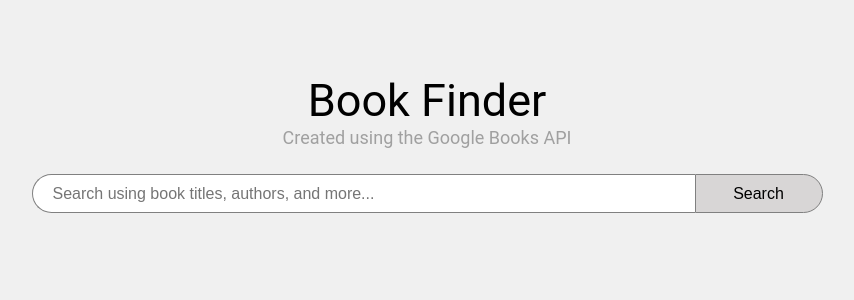
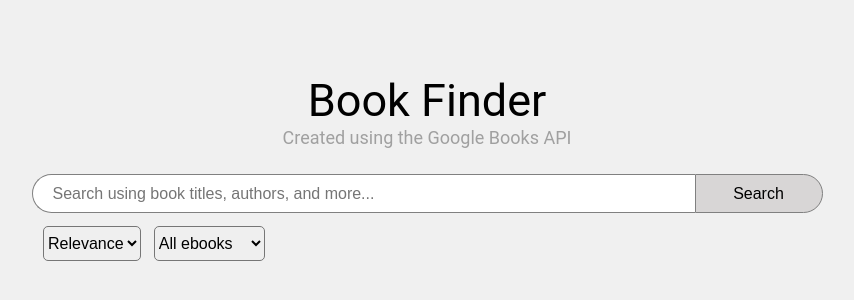
Before and after one commit to seb7wake/book-finder, a React (Create React App) app: page / in a window 1280 px wide. Shown: the part 92-392 px from the top of the page, without its empty margins (213-1067 px from the left). Built offline with nearby package versions, Linux system fonts and the light colour scheme.

Commit message:
made changes to search bar and book listings

```diff
--- a/src/components/Card.js
+++ b/src/components/Card.js
@@ -1,9 +1,8 @@
 import React from 'react'
 
 const Card = (props) => {
-  return (
-    <div>
-      <div>{props.title}</div>
+  {
+    /* <div>{props.title}</div>
 <div>{props.authors}</div>
 <div>{props.rating}</div>
 <div>{props.published_at}</div>
@@ -11,6 +10,25 @@
 <div>{props.pageCount}</div>
 <div>{props.rating}</div>
 <div>{props.subject}</div>
+<div>{props.thumbnail}</div> */
+  }
+  return (
+    <div className="card-wrapper">
+      <div className="card-info">
+        <div className="image-wrapper">
+          <img src={props.thumbnail} />
+        </div>
+        <div className="book-info">
+          <label className="book-title">{props.title}</label>
+          <label className="authors">{props.authors}</label>
+          <p>{props.description}</p>
+          {props.rating && <p>{props.rating}/5</p>}
+          {props.published_at && (
+            <p>Year: {props.published_at.substring(0, 4)}</p>
+          )}
+        </div>
+      </div>
+      <style></style>
     </div>
   )
 }
--- a/src/pages/Home.js
+++ b/src/pages/Home.js
@@ -9,7 +9,8 @@
   const [books, setBooks] = React.useState([])
   const [start, setStart] = React.useState(0)
   const [loading, setLoading] = React.useState(true)
-  const [order, setOrder] = React.useState('relevance')
+  const [order, setOrder] = React.useState('Relevance')
+  const [filter, setFilter] = React.useState('ebooks')
   const [search, setSearch] = React.useState('')
   // https://www.googleapis.com/books/v1/volumes?q=inauthor:daniel+keyes+intitle:flowers+subject:&orderBy=newest&printType=books&startIndex=0
 
@@ -24,13 +25,23 @@
       ? document.getElementById('search-bar').value
       : ''
     setSearch(newSearch)
+    let newOrder = document.getElementById('sort').value
+      ? document.getElementById('sort').value
+      : order
+    setOrder(newOrder)
+    let newFilter = document.getElementById('filter').value
+      ? document.getElementById('filter').value
+      : filter
+    setFilter(newFilter)
     let url =
       'https://www.googleapis.com/books/v1/volumes?q=' +
       newSearch.replace(' ', '+') +
       '&orderBy=' +
-      order +
+      newOrder +
       '&printType=books' +
-      '&startIndex=0'
+      '&startIndex=0' +
+      '&filter=' +
+      newFilter
     console.log(url)
     const res = await fetch(url)
     const data = await res.json()
@@ -54,7 +65,9 @@
       order +
       '&printType=books' +
       '&startIndex=' +
-      newIndex
+      newIndex +
+      '&filter=' +
+      filter
     console.log(newUrl)
     setStart(newIndex)
     const res = await fetch(newUrl)
@@ -65,6 +78,13 @@
     setBooks(newBooks)
   }
 
+  const update = () => {
+    if (books.length > 0) {
+      findBooks()
+    }
+  }
+
+  const headerAndSearch = () => {
     return (
       <div>
         <header>
@@ -84,10 +104,28 @@
               onClick={findBooks}
               value="Search"
             />
+            <br />
+            <div className="filters">
+              <select id="sort" onChange={update}>
+                <option value="relevance"> Relevance </option>
+                <option value="newest"> Newest</option>
+              </select>
+              <select id="filter" onChange={update}>
+                <option value="ebooks"> All ebooks </option>
+                <option value="free-ebooks"> Free ebooks</option>
+                <option value="paid-ebooks"> Paid ebooks</option>
+              </select>
             </div>
           </div>
+        </div>
+      </div>
+    )
+  }
+
+  return (
+    <div>
       {books.length > 0 && hasSearched ? (
-        <div className={'container'}>
+        <div>
           <InfiniteScroll
             style={{
               backgroundColor: '#F0F0F0',
@@ -107,6 +145,9 @@
               return books
             }}
           >
+            {headerAndSearch()}
+            <br />
+            <div className={'container'}>
               {loading ? (
                 <Loading />
               ) : (
@@ -124,14 +165,21 @@
                   />
                 ))
               )}
+            </div>
           </InfiniteScroll>
         </div>
       ) : hasSearched ? (
-        <div style={{ textAlign: 'center', marginTop: '5%', fontSize: '20px' }}>
+        <div>
+          {headerAndSearch()}
+          <br />
+          <div
+            style={{ textAlign: 'center', marginTop: '5%', fontSize: '20px' }}
+          >
             There are no books that match your search!!
           </div>
+        </div>
       ) : (
-        <div></div>
+        <div>{headerAndSearch()}</div>
       )}
     </div>
   )
--- a/src/styles.css
+++ b/src/styles.css
@@ -36,7 +36,7 @@
   border: 1px solid gray;
   background-color: #d1cecec0;
   border-radius: 0 30px 30px 0;
-  height: 2.42em;
+  height: 2.45em;
 }
 
 input:-webkit-autofill,
@@ -46,8 +46,57 @@
   -webkit-box-shadow: 0 0 0 30px white inset !important;
 }
 
+#sort {
+  display: inline;
+  margin-left: 20%;
+  font-size: 16px;
+  height: 2.2em;
+  border-radius: 5px;
+  color: black;
+}
+
+.card-wrapper {
+  padding: 1%;
+  border: 1px solid black;
+  border-bottom-style: none;
+}
+
+.card-info {
+  display: flex;
+}
+
+.image-wrapper {
+  justify-content: center;
+  align-items: center;
+}
+
+.book-title {
+}
+
+.authors {
+}
+
+.book-info {
+  display: flex;
+  flex-direction: column;
+}
+
+#filter {
+  display: inline;
+  margin-left: 1%;
+  font-size: 16px;
+  height: 2.2em;
+  border-radius: 5px;
+  color: black;
+}
+
+.filters {
+  text-align: left;
+}
+
 #search-bar {
   background: white;
+  margin-bottom: 1%;
   outline: none;
   padding-left: 20px;
   font-size: 16px;
```
Lines whose indentation alone changed are shown as unchanged.
